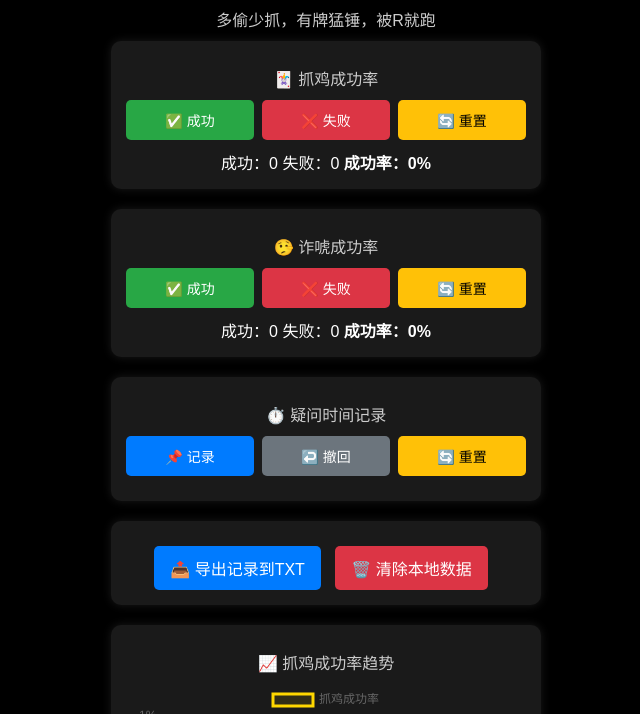
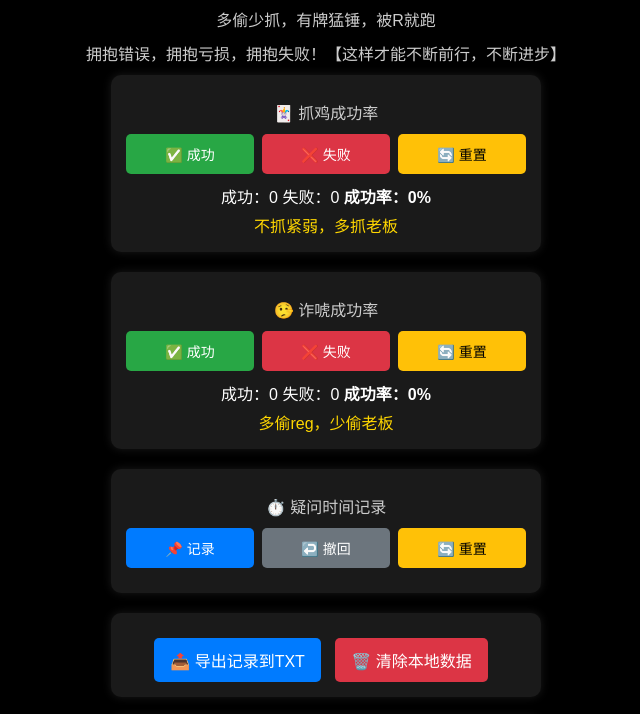
Before and after one commit to xiaofeng720/bluff, a plain HTML site: page index.html in a window 1280 px wide. Shown: the part 68-782 px from the top of the page, without its empty margins (314-954 px from the left). Drawn offline with nearby package versions, Linux system fonts and the light colour scheme.

Commit message:
Update index.html

```diff
--- a/index.html
+++ b/index.html
@@ -13,7 +13,7 @@
       margin: 0;
     }
 
-    h1, h2 {
+    h1, h2,h3 {
       margin-top: 10px;
       margin-bottom: 10px;
       font-weight: normal;
@@ -24,6 +24,11 @@
     }
 
     h2 {
+      font-size: 16px;
+      color: #cccccc;
+    }
+
+	h3 {
       font-size: 16px;
       color: #cccccc;
     }
@@ -79,6 +84,12 @@
       font-weight: bold;
     }
 
+    .tip-text {
+      font-size: 16px;
+      color: #FFD700;
+      margin-top: 5px;
+    }
+
     .time-list {
       margin-top: 10px;
       text-align: left;
@@ -113,6 +124,7 @@
 
 <h1>🎮 德州扑克成功率计算器</h1>
 <h2>多偷少抓，有牌猛锤，被R就跑</h2>
+<h3>拥抱错误，拥抱亏损，拥抱失败！【这样才能不断前行，不断进步】</h3>
 
 <div class="container">
 
@@ -125,6 +137,7 @@
       <button class="reset-btn" onclick="resetStats('catch')">🔄 重置</button>
     </div>
     <div class="stats" id="catchStats">成功：0 失败：0 <span class="rate-text" id="catchRateText">成功率：0%</span></div>
+    <div class="tip-text">不抓紧弱，多抓老板</div>
   </div>
 
   <!-- 诈唬成功率 -->
@@ -136,6 +149,7 @@
       <button class="reset-btn" onclick="resetStats('bluff')">🔄 重置</button>
     </div>
     <div class="stats" id="bluffStats">成功：0 失败：0 <span class="rate-text" id="bluffRateText">成功率：0%</span></div>
+    <div class="tip-text">多偷reg，少偷老板</div>
   </div>
 
   <!-- 时间记录 -->
```
